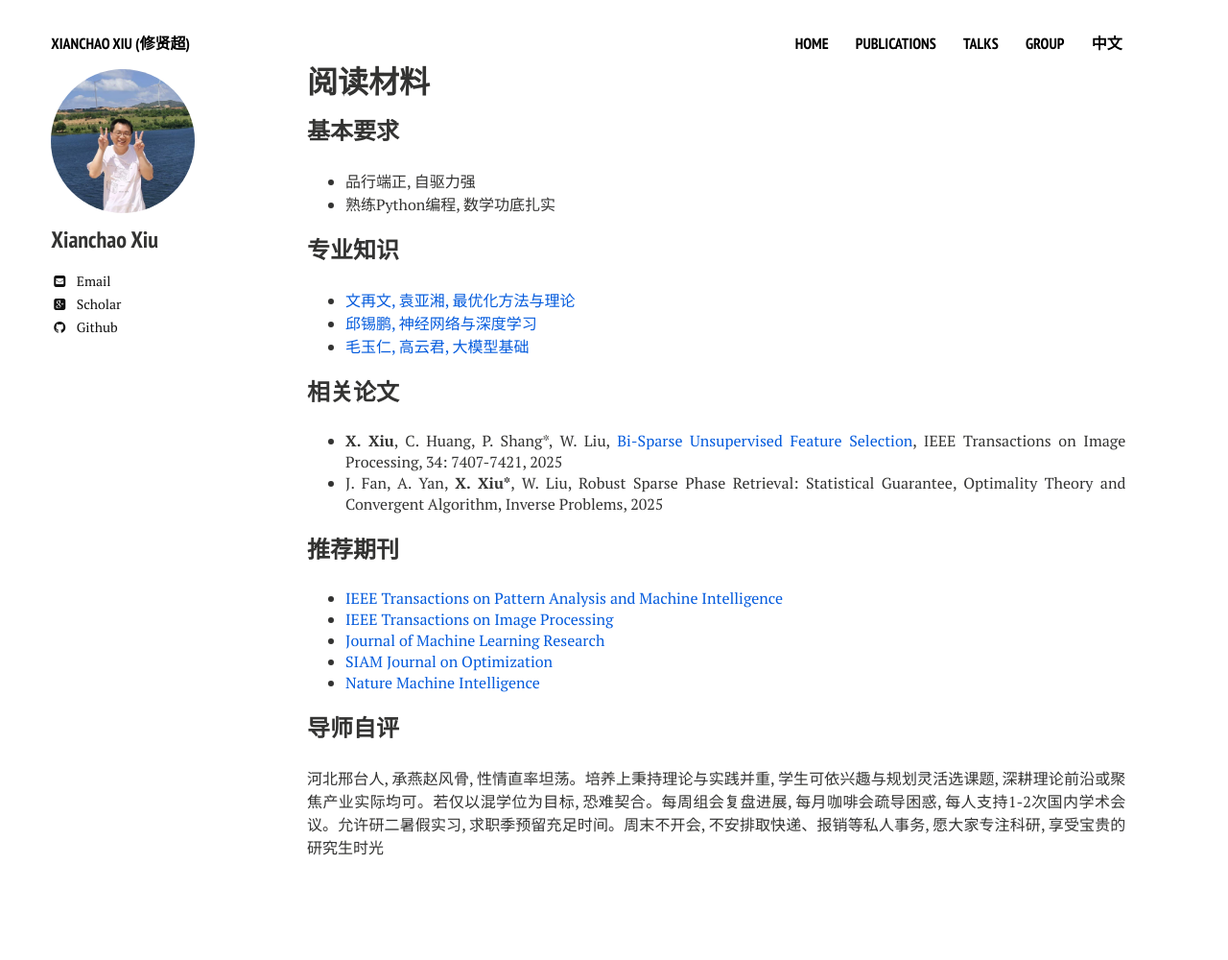
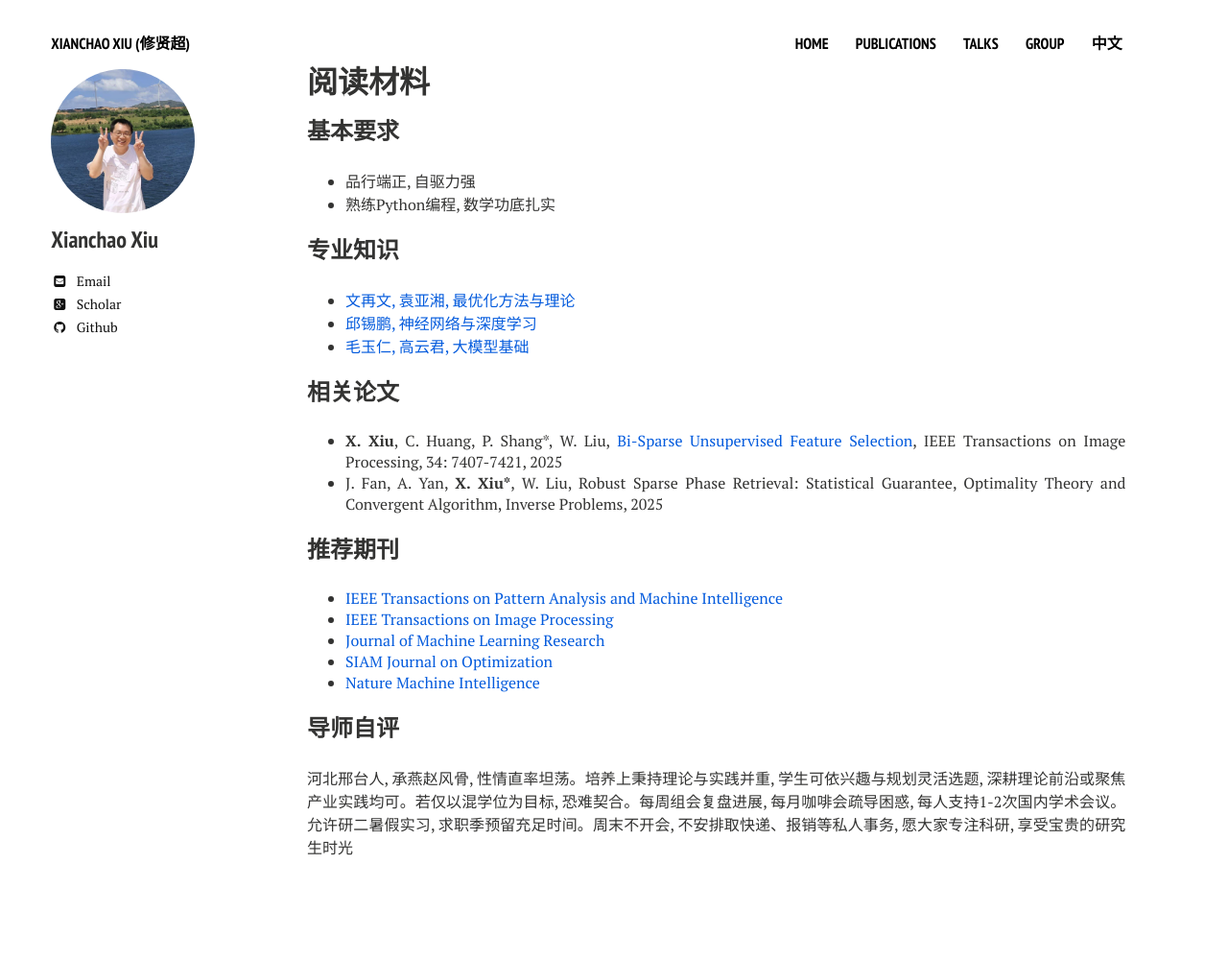
Before and after one commit to xianchaoxiu/xianchaoxiu.github.io, a Jekyll site: the page built from chinese/reading/index.md, in a window 1280 px wide. Shown: the whole page at 96% size. Built offline with Jekyll 4.4.1, drawn with Linux system fonts in a browser that asks for light colours; nearby versions of some CDN libraries.

Commit message:
Update index.md

```diff
--- a/chinese/reading/index.md
+++ b/chinese/reading/index.md
@@ -33,4 +33,4 @@ share: false
 
 
 ### 导师自评
-河北邢台人, 承燕赵风骨, 性情直率坦荡。培养上秉持理论与实践并重, 学生可依兴趣与规划灵活选课题, 深耕理论前沿或聚焦产业实际均可。若仅以混学位为目标, 恐难契合。每周组会复盘进展, 每月咖啡会疏导困惑, 每人支持1-2次国内学术会议。允许研二暑假实习, 求职季预留充足时间。周末不开会, 不安排取快递、报销等私人事务, 愿大家专注科研, 享受宝贵的研究生时光
+河北邢台人, 承燕赵风骨, 性情直率坦荡。培养上秉持理论与实践并重, 学生可依兴趣与规划灵活选题, 深耕理论前沿或聚焦产业实践均可。若仅以混学位为目标, 恐难契合。每周组会复盘进展, 每月咖啡会疏导困惑, 每人支持1-2次国内学术会议。允许研二暑假实习, 求职季预留充足时间。周末不开会, 不安排取快递、报销等私人事务, 愿大家专注科研, 享受宝贵的研究生时光
```
